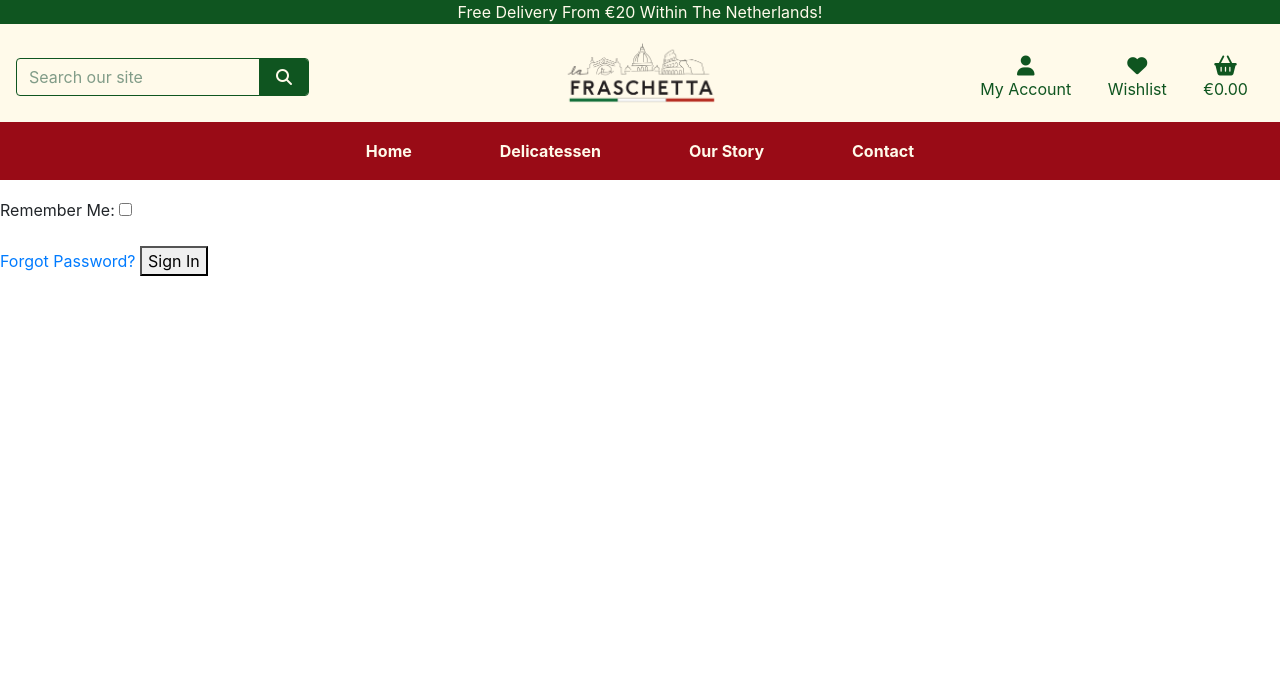
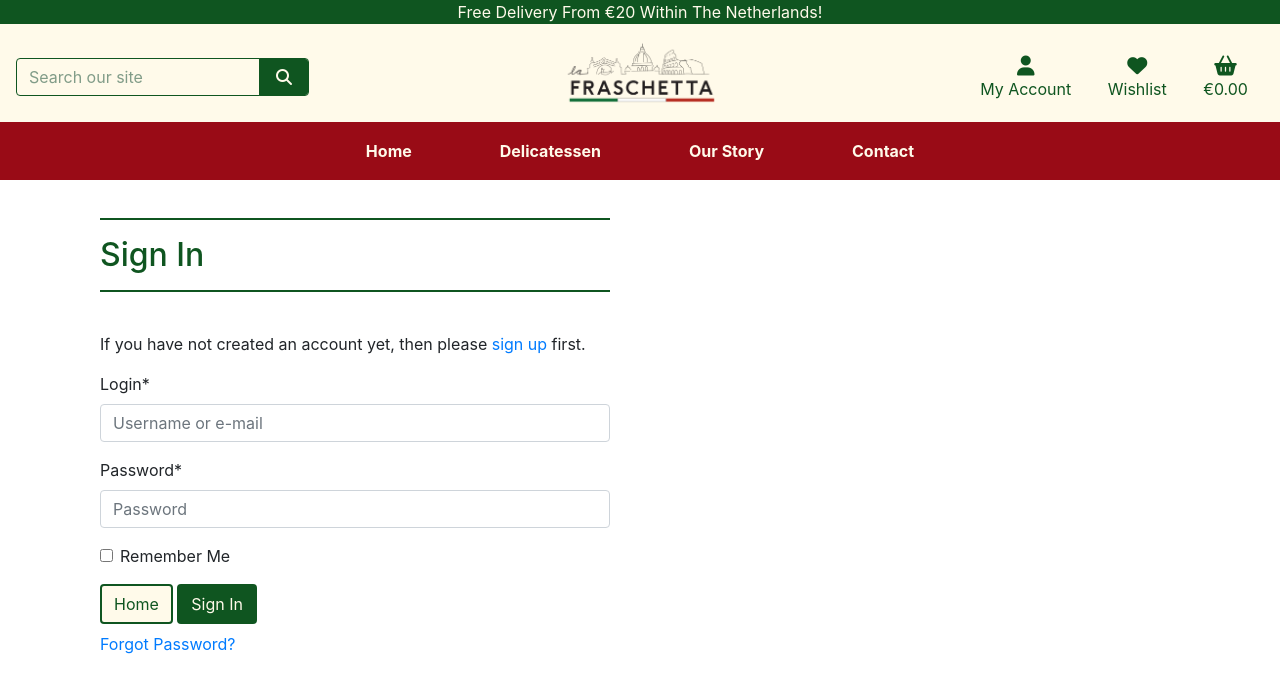
Before and after one commit to CarlaBuongiorno/la_fraschetta, a Django app: page /accounts/login/ in a window 1280 px wide. Shown: the top 695 px of the page. Run offline with Django 3.2, Linux system fonts and the light colour scheme; data that the repository does not hold is empty; some libraries are stand-ins or nearby versions.

Commit message:
wip: Modify all allauth account forms and layout to match the rest of the site

```diff
--- a/bag/templates/bag/bag.html
+++ b/bag/templates/bag/bag.html
@@ -98,7 +98,7 @@
                                         </span>
                                         <span class="green">Continue Shopping</span>
                                     </a>
-                                    <a href="{% url 'checkout' %}" class="btn add-to-bag-btn">
+                                    <a href="{% url 'checkout' %}" class="btn btn-green">
                                         <span class="">Secure Checkout</span>
                                         <span class="icon">
                                             <i class="fas fa-lock"></i>
--- a/static/css/base.css
+++ b/static/css/base.css
@@ -52,6 +52,24 @@ h6 {
 }
 
 .btn-green {
+    border: 2px solid #0f5520;
+    background-color: #0f5520;
+    color: #fffaea;
+}
+
+.btn-green:hover {
+    border: 2px solid #0f5520;
+    background-color: #fffaea;
+    color: #0f5520;
+}
+
+.btn-cream {
+    border: 2px solid #0f5520;
+    background-color: #fffaea;
+    color: #0f5520;
+}
+
+.btn-cream:hover {
     background-color: #0f5520;
     color: #fffaea;
 }
@@ -220,16 +238,6 @@ hr {
     text-decoration-color: #0f5520;
 }
 
-.add-to-bag-btn {
-    background-color: #0f5520;
-    color: #fffaea;
-}
-
-.add-to-bag-btn:hover {
-    border-color: #0f5520;
-    background-color: #fff;
-    color: #0f5520;
-}
 
 .continue-shopping-btn:hover {
     text-decoration-color: #886839;
--- a/templates/allauth/account/base.html
+++ b/templates/allauth/account/base.html
@@ -1 +1,14 @@
 {% extends "base.html" %}
+
+{% block content %}
+    <div class="container header-container">
+        <div class="row">
+            <div class="col-12 col-md-6 my-4">
+                <div class="allauth-form-inner-content">
+                    {% block inner_content %}
+                    {% endblock %}
+                </div>
+            </div>
+        </div>
+    </div>
+{% endblock %}
--- a/templates/allauth/account/login.html
+++ b/templates/allauth/account/login.html
@@ -5,9 +5,16 @@
 
 {% block head_title %}{% trans "Sign In" %}{% endblock %}
 
-{% block content %}
+{% block inner_content %}
 
-<h1>{% trans "Sign In" %}</h1>
+  <div class="container mb-2">
+    <div class="row">
+        <div class="col my-4">
+            <hr>
+            <h2>{% trans "Sign In" %}</h2>
+            <hr>
+        </div>
+    </div>
 
     {% get_providers as socialaccount_providers %}
 
@@ -35,12 +42,15 @@ for a {{ site_name }} account and sign in below:{% endblocktrans %}</p>
 
     <form class="login" method="POST" action="{% url 'account_login' %}">
       {% csrf_token %}
-  {{ form.as_p }}
+      {{ form|crispy }}
       {% if redirect_field_value %}
         <input type="hidden" name="{{ redirect_field_name }}" value="{{ redirect_field_value }}" />
       {% endif %}
+      <a class="btn btn-cream" href="{% url 'home' %}">Home</a>
+      <button class="primaryAction btn btn-green rounded" type="submit">{% trans "Sign In" %}</button>
+      <p class="mt-2">
         <a class="button secondaryAction" href="{% url 'account_reset_password' %}">{% trans "Forgot Password?" %}</a>
-  <button class="primaryAction" type="submit">{% trans "Sign In" %}</button>
+      </p>
     </form>
-
+  </div>
 {% endblock %}
--- a/templates/base.html
+++ b/templates/base.html
@@ -76,14 +76,14 @@
 						<div class="dropdown-menu border-0 bg-cream" aria-labelledby="user-options">
                             {% if request.user.is_authenticated %}
                                 {% if request.user.is_superuser %}
-                                    <a href="" class="dropdown-item green">Add Category</a>
-                                    <a href="" class="dropdown-item green">Add Product</a>
+                                    <a href="{% url 'account_logout' %}" class="dropdown-item green">Add Category</a>
+                                    <a href="{% url 'account_logout' %}" class="dropdown-item green">Add Product</a>
                                 {% endif %}
                                 <a href="" class="dropdown-item green">My Profile</a>
-                                <a href="" class="dropdown-item green">Logout</a>
+                                <a href="{% url 'account_logout' %}" class="dropdown-item green">Logout</a>
                             {% else %}
-                                <a href="" class="dropdown-item green">Register</a>
-                                <a href="" class="dropdown-item green">Login</a>
+                                <a href="{% url 'account_signup' %}" class="dropdown-item green">Register</a>
+                                <a href="{% url 'account_login' %}" class="dropdown-item green">Login</a>
                             {% endif %}
                         </div>
 					</li>
--- a/templates/includes/mobile-top-header.html
+++ b/templates/includes/mobile-top-header.html
@@ -28,14 +28,14 @@
     <div class="dropdown-menu border-0 bg-cream" aria-labelledby="user-options">
         {% if request.user.is_authenticated %}
             {% if request.user.is_superuser %}
-                <a href="" class="dropdown-item green">Add Category</a>
-                <a href="" class="dropdown-item green">Add Product</a>
+                <a href="{% url 'account_logout' %}" class="dropdown-item green">Add Category</a>
+                <a href="{% url 'account_logout' %}" class="dropdown-item green">Add Product</a>
             {% endif %}
             <a href="" class="dropdown-item green">My Profile</a>
-            <a href="" class="dropdown-item green">Logout</a>
+            <a href="{% url 'account_logout' %}" class="dropdown-item green">Logout</a>
         {% else %}
-            <a href="" class="dropdown-item green">Register</a>
-            <a href="" class="dropdown-item green">Login</a>
+            <a href="{% url 'account_signup' %}" class="dropdown-item green">Register</a>
+            <a href="{% url 'account_login' %}" class="dropdown-item green">Login</a>
         {% endif %}
     </div>
 </li>
```
Also changed, not shown: templates/allauth/account/account_inactive.html (+11 -2 lines), templates/allauth/account/email.html (+12 -3 lines), templates/allauth/account/email_confirm.html (+11 -3 lines), templates/allauth/account/logout.html (+14 -3 lines), templates/allauth/account/password_change.html (+17 -7 lines), templates/allauth/account/password_reset.html (+13 -3 lines), templates/allauth/account/password_reset_done.html (+15 -6 lines), templates/allauth/account/password_reset_from_key.html (+12 -3 lines), templates/allauth/account/password_reset_from_key_done.html (+12 -3 lines), templates/allauth/account/password_set.html (+16 -7 lines), templates/allauth/account/signup.html (+14 -5 lines), templates/allauth/account/signup_closed.html (+12 -3 lines), templates/allauth/account/verification_sent.html (+11 -4 lines), templates/allauth/account/verified_email_required.html (+10 -3 lines). Lines whose indentation alone changed are shown as unchanged.
